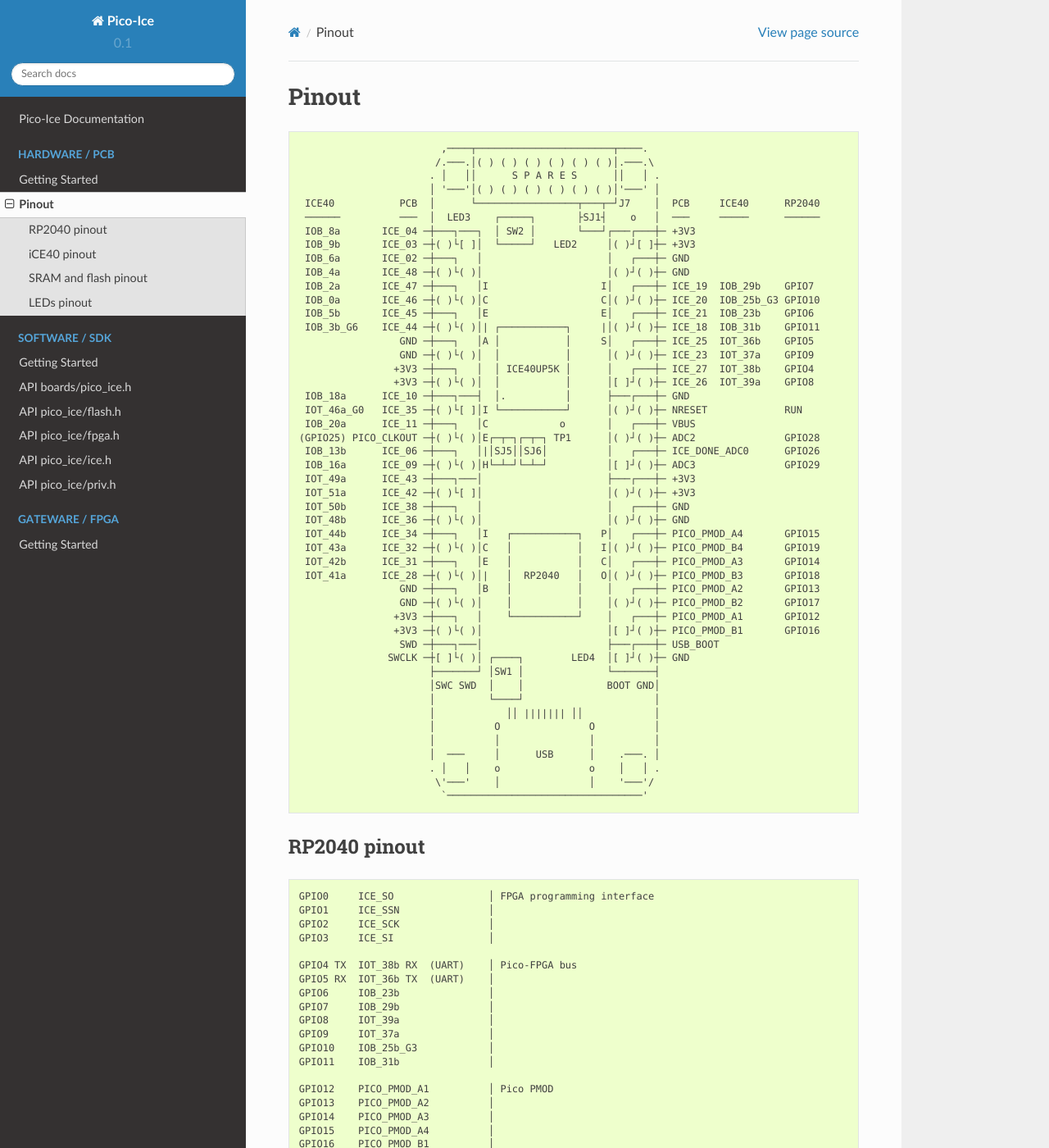
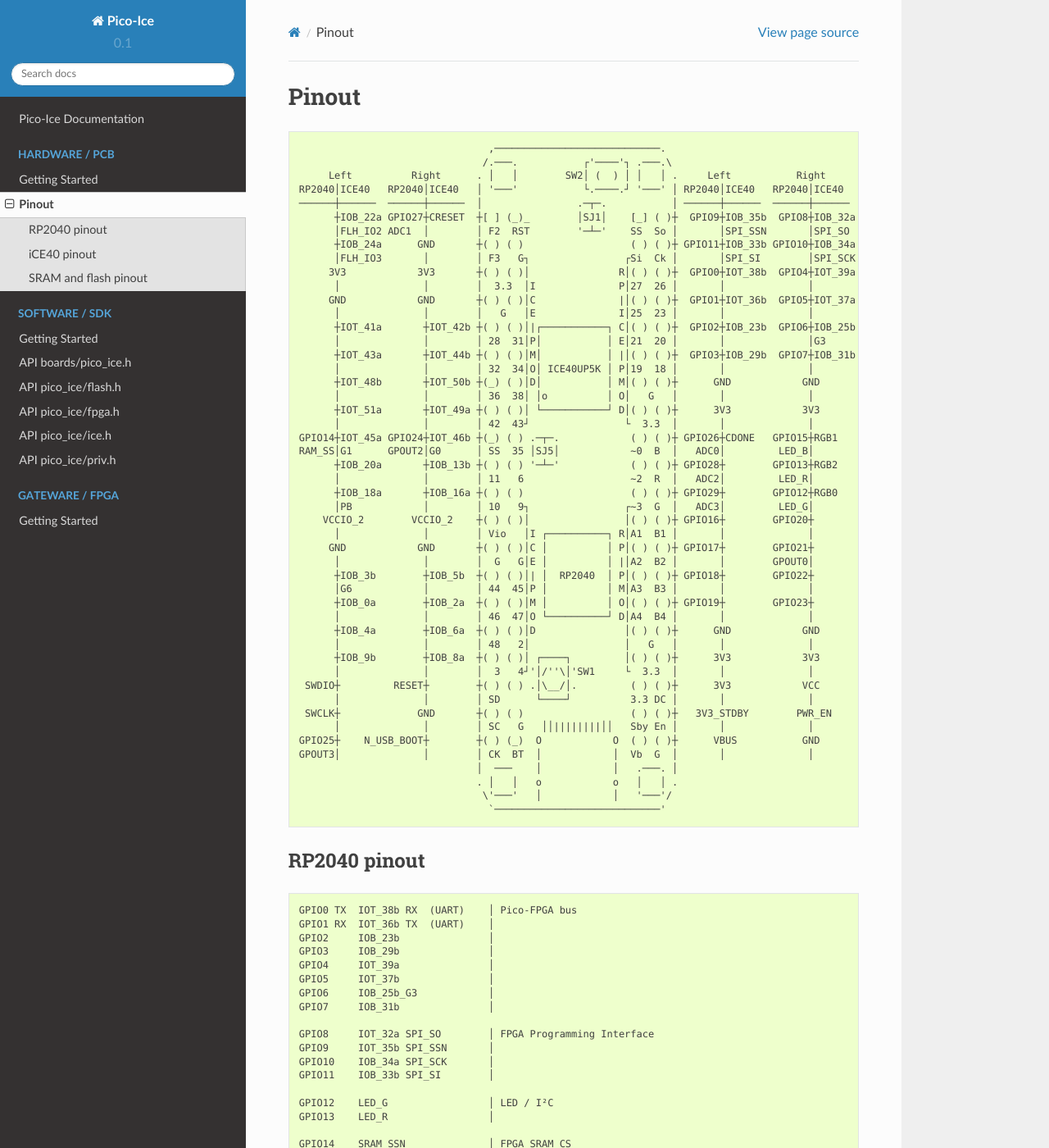
Before and after one commit to tinyvision-ai-inc/pico-ice, a Sphinx documentation site: the page built from Docs/source/hardware/pinout.rst, in a window 1280 px wide and 1400 px high. Shown: the whole window at 82% size. Built offline with Sphinx 7.4.7 and the Read the Docs theme 2.0.0, drawn with Linux system fonts in a browser that asks for light colours; some of the changed text lies outside the part shown.

Commit message:
Docs: update the pinout to the latest revision

```diff
--- a/Docs/source/hardware/pinout.rst
+++ b/Docs/source/hardware/pinout.rst
@@ -4,55 +4,55 @@
 
 .. code-block::
 
-
-                           ,────┬───────────────────────┬────.
-                          /.───.│( ) ( ) ( ) ( ) ( ) ( )│.───.\
-                         . │   ││      S P A R E S      ││   │ .
-                         │ '───'│( ) ( ) ( ) ( ) ( ) ( )│'───' │
-    ICE40           PCB  │      └─────────────────┬───┬─┘J7    │  PCB     ICE40      RP2040
-    ──────          ───  │  LED3    ┌─────┐       ├SJ1┤    o   │  ───     ─────      ──────
-    IOB_8a       ICE_04 ─┼───┐───┐  │ SW2 │       └───┘┌───┌───┼─ +3V3
-    IOB_9b       ICE_03 ─┼( )└[ ]│  └─────┘   LED2     │( )┘[ ]┼─ +3V3
-    IOB_6a       ICE_02 ─┼───┐   │                     │   ┌───┼─ GND
-    IOB_4a       ICE_48 ─┼( )└( )│                     │( )┘( )┼─ GND
-    IOB_2a       ICE_47 ─┼───┐   │I                   I│   ┌───┼─ ICE_19  IOB_29b    GPIO7
-    IOB_0a       ICE_46 ─┼( )└( )│C                   C│( )┘( )┼─ ICE_20  IOB_25b_G3 GPIO10
-    IOB_5b       ICE_45 ─┼───┐   │E                   E│   ┌───┼─ ICE_21  IOB_23b    GPIO6
-    IOB_3b_G6    ICE_44 ─┼( )└( )│| ┌───────────┐     |│( )┘( )┼─ ICE_18  IOB_31b    GPIO11
-                    GND ─┼───┐   │A │           │     S│   ┌───┼─ ICE_25  IOT_36b    GPIO5
-                    GND ─┼( )└( )│  │           │      │( )┘( )┼─ ICE_23  IOT_37a    GPIO9
-                   +3V3 ─┼───┐   │  │ ICE40UP5K │      │   ┌───┼─ ICE_27  IOT_38b    GPIO4
-                   +3V3 ─┼( )└( )│  │           │      │[ ]┘( )┼─ ICE_26  IOT_39a    GPIO8
-    IOB_18a      ICE_10 ─┼───┐───┤  │.          │      ├───┌───┼─ GND
-    IOT_46a_G0   ICE_35 ─┼( )└[ ]│I └───────────┘      │( )┘( )┼─ NRESET             RUN
-    IOB_20a      ICE_11 ─┼───┐   │C            o       │   ┌───┼─ VBUS
-   (GPIO25) PICO_CLKOUT ─┼( )└( )│E┌─┬─┐┌─┬─┐ TP1      │( )┘( )┼─ ADC2               GPIO28
-    IOB_13b      ICE_06 ─┼───┐   │|│SJ5││SJ6│          │   ┌───┼─ ICE_DONE_ADC0      GPIO26
-    IOB_16a      ICE_09 ─┼( )└( )│H└─┴─┘└─┴─┘          │[ ]┘( )┼─ ADC3               GPIO29
-    IOT_49a      ICE_43 ─┼───┐───│                     ├───┌───┼─ +3V3
-    IOT_51a      ICE_42 ─┼( )└[ ]│                     │( )┘( )┼─ +3V3
-    IOT_50b      ICE_38 ─┼───┐   │                     │   ┌───┼─ GND
-    IOT_48b      ICE_36 ─┼( )└( )│                     │( )┘( )┼─ GND
-    IOT_44b      ICE_34 ─┼───┐   │I   ┌───────────┐   P│   ┌───┼─ PICO_PMOD_A4       GPIO15
-    IOT_43a      ICE_32 ─┼( )└( )│C   │           │   I│( )┘( )┼─ PICO_PMOD_B4       GPIO19
-    IOT_42b      ICE_31 ─┼───┐   │E   │           │   C│   ┌───┼─ PICO_PMOD_A3       GPIO14
-    IOT_41a      ICE_28 ─┼( )└( )│|   │  RP2040   │   O│( )┘( )┼─ PICO_PMOD_B3       GPIO18
-                    GND ─┼───┐   │B   │           │    │   ┌───┼─ PICO_PMOD_A2       GPIO13
-                    GND ─┼( )└( )│    │           │    │( )┘( )┼─ PICO_PMOD_B2       GPIO17
-                   +3V3 ─┼───┐   │    └───────────┘    │   ┌───┼─ PICO_PMOD_A1       GPIO12
-                   +3V3 ─┼( )└( )│                     │[ ]┘( )┼─ PICO_PMOD_B1       GPIO16
-                    SWD ─┼───┐───│                     ├───┌───┼─ USB_BOOT
-                  SWCLK ─┼[ ]└( )│ ┌────┐        LED4  │[ ]┘( )┼─ GND
-                         ├───────┘ │SW1 │              └───────┤
-                         │SWC SWD  │    │              BOOT GND│
-                         │         └────┘                      │
-                         │            ││ ||||||| ││            │
-                         │          O               O          │
-                         │          │               │          │
-                         │  ───     │      USB      │    .───. │
-                         . │   │    o               o    │   │ .
-                          \'───'    │               │    '───'/
-                           `─────────────────────────────────'
+                                   ,────────────────────────────.
+                                  /.───.           ┌'────'┐ .───.\
+        Left          Right      . │   │        SW2│ (  ) │ │   │ .     Left           Right
+   RP2040│ICE40   RP2040│ICE40   │ '───'           └.────.┘ '───' │ RP2040│ICE40   RP2040│ICE40
+   ──────┼──────  ──────┼──────  │                .─┬─.           │ ──────┼──────  ──────┼──────
+         ┼IOB_22a GPIO27┼CRESET  ┼[ ] (_)_        │SJ1│    [_] ( )┼  GPIO9┼IOB_35b  GPIO8┼IOB_32a
+         │FLH_IO2 ADC1  │        │ F2  RST        '─┴─'    SS  So │       │SPI_SSN       │SPI_SO
+         ┼IOB_24a      GND       ┼( ) ( )                  ( ) ( )┼ GPIO11┼IOB_33b GPIO10┼IOB_34a
+         │FLH_IO3       │        │ F3   G┐                ┌Si  Ck │       │SPI_SI        │SPI_SCK
+        3V3            3V3       ┼( ) ( )│               R│( ) ( )┼  GPIO0┼IOT_38b  GPIO4┼IOT_39a
+         │              │        │  3.3  │I              P│27  26 │       │              │
+        GND            GND       ┼( ) ( )│C              |│( ) ( )┼  GPIO1┼IOT_36b  GPIO5┼IOT_37a
+         │              │        │   G   │E              I│25  23 │       │              │
+         ┼IOT_41a       ┼IOT_42b ┼( ) ( )│|┌───────────┐ C│( ) ( )┼  GPIO2┼IOB_23b  GPIO6┼IOB_25b
+         │              │        │ 28  31│P│           │ E│21  20 │       │              │G3
+         ┼IOT_43a       ┼IOT_44b ┼( ) ( )│M│           │ |│( ) ( )┼  GPIO3┼IOB_29b  GPIO7┼IOB_31b
+         │              │        │ 32  34│O│ ICE40UP5K │ P│19  18 │       │              │
+         ┼IOT_48b       ┼IOT_50b ┼(_) ( )│D│           │ M│( ) ( )┼      GND            GND
+         │              │        │ 36  38│ │o          │ O│   G   │       │              │
+         ┼IOT_51a       ┼IOT_49a ┼( ) ( )│ └───────────┘ D│( ) ( )┼      3V3            3V3
+         │              │        │ 42  43┘                └  3.3  │       │              │
+   GPIO14┼IOT_45a GPIO24┼IOT_46b ┼(_) ( ) .─┬─.            ( ) ( )┼ GPIO26┼CDONE   GPIO15┼RGB1
+   RAM_SS│G1      GPOUT2│G0      │ SS  35 │SJ5│            ~0  B  │   ADC0│         LED_B│
+         ┼IOB_20a       ┼IOB_13b ┼( ) ( ) '─┴─'            ( ) ( )┼ GPIO28┼        GPIO13┼RGB2
+         │              │        │ 11   6                  ~2  R  │   ADC2│         LED_R│
+         ┼IOB_18a       ┼IOB_16a ┼( ) ( )                  ( ) ( )┼ GPIO29┼        GPIO12┼RGB0
+         │PB            │        │ 10   9┐                ┌~3  G  │   ADC3│         LED_G│
+       VCCIO_2        VCCIO_2    ┼( ) ( )│                │( ) ( )┼ GPIO16┼        GPIO20┼
+         │              │        │ Vio   │I ┌──────────┐ R│A1  B1 │       │              │
+        GND            GND       ┼( ) ( )│C │          │ P│( ) ( )┼ GPIO17┼        GPIO21┼
+         │              │        │  G   G│E │          │ |│A2  B2 │       │        GPOUT0│
+         ┼IOB_3b        ┼IOB_5b  ┼( ) ( )│| │  RP2040  │ P│( ) ( )┼ GPIO18┼        GPIO22┼
+         │G6            │        │ 44  45│P │          │ M│A3  B3 │       │              │
+         ┼IOB_0a        ┼IOB_2a  ┼( ) ( )│M │          │ O│( ) ( )┼ GPIO19┼        GPIO23┼
+         │              │        │ 46  47│O └──────────┘ D│A4  B4 │       │              │
+         ┼IOB_4a        ┼IOB_6a  ┼( ) ( )│D               │( ) ( )┼      GND            GND
+         │              │        │ 48   2│                │   G   │       │              │
+         ┼IOB_9b        ┼IOB_8a  ┼( ) ( )│ ┌────┐         │( ) ( )┼      3V3            3V3
+         │              │        │  3   4┘'│/''\│'SW1     └  3.3  │       │              │
+    SWDIO┼         RESET┼        ┼( ) ( ) .│\__/│.         ( ) ( )┼      3V3            VCC
+         │              │        │ SD      └────┘          3.3 DC │       │              │
+    SWCLK┼             GND       ┼( ) ( )                  ( ) ( )┼   3V3_STDBY        PWR_EN
+         │              │        │ SC   G   ││||||||||││   Sby En │       │              │
+   GPIO25┼    N_USB_BOOT┼        ┼( ) (_)  O            O  ( ) ( )┼      VBUS           GND
+   GPOUT3│              │        │ CK  BT  │            │  Vb  G  │       │              │
+                                 │  ───    │            │   .───. │
+                                 . │   │   o            o   │   │ .
+                                  \'───'   │            │   '───'/
+                                   `────────────────────────────'
 
 
 RP2040 pinout
@@ -60,44 +60,43 @@
 
 .. code-block::
 
-   GPIO0     ICE_SO                │ FPGA programming interface
-   GPIO1     ICE_SSN               │
-   GPIO2     ICE_SCK               │
-   GPIO3     ICE_SI                │
+   GPIO0 TX  IOT_38b RX  (UART)    │ Pico-FPGA bus
+   GPIO1 RX  IOT_36b TX  (UART)    │
+   GPIO2     IOB_23b               │
+   GPIO3     IOB_29b               │
+   GPIO4     IOT_39a               │
+   GPIO5     IOT_37b               │
+   GPIO6     IOB_25b_G3            │
+   GPIO7     IOB_31b               │
 
-   GPIO4 TX  IOT_38b RX  (UART)    │ Pico-FPGA bus
-   GPIO5 RX  IOT_36b TX  (UART)    │
-   GPIO6     IOB_23b               │
-   GPIO7     IOB_29b               │
-   GPIO8     IOT_39a               │
-   GPIO9     IOT_37a               │
-   GPIO10    IOB_25b_G3            │
-   GPIO11    IOB_31b               │
+   GPIO8     IOT_32a SPI_SO        │ FPGA Programming Interface
+   GPIO9     IOT_35b SPI_SSN       │
+   GPIO10    IOB_34a SPI_SCK       │
+   GPIO11    IOB_33b SPI_SI        │
 
-   GPIO12    PICO_PMOD_A1          │ Pico PMOD
-   GPIO13    PICO_PMOD_A2          │
-   GPIO14    PICO_PMOD_A3          │
-   GPIO15    PICO_PMOD_A4          │
-   GPIO16    PICO_PMOD_B1          │
-   GPIO17    PICO_PMOD_B2          │
-   GPIO18    PICO_PMOD_B3          │
-   GPIO19    PICO_PMOD_B4          │
+   GPIO12    LED_G                 │ LED / I²C
+   GPIO13    LED_R                 │
 
-   GPIO20    SRAM_SSN              │ CS of the FPGA SRAM chip
+   GPIO14    SRAM_SSN              │ FPGA SRAM CS
 
-   GPIO21    IOT_46b_G0            │ ICE_CLK (FPGA Clock)
+   GPIO15    LED_B                 │ LED
 
-   GPIO22    PICO_LED_R            │ LED
-   GPIO23    PICO_LED_G            │
-   GPIO24    PICO_LED_B            │
+   GPIO16    PICO_PMOD_A1          │ PICO_PMOD
+   GPIO17    PICO_PMOD_A2          │
+   GPIO18    PICO_PMOD_A3          │
+   GPIO19    PICO_PMOD_A4          │
+   GPIO20    PICO_PMOD_B1          │
+   GPIO21    PICO_PMOD_B2          │
+   GPIO22    PICO_PMOD_B3          │
+   GPIO23    PICO_PMOD_B4          │
 
-   GPIO25    PICO_CLKOUT           │ clock PMOD
+   GPIO24    ICE_CLK               │ FPGA Clock
 
-   GPIO26    ADC0/CDONE            │ ADC PMOD / ICE_DONE (FPGA status pin)
+   GPIO25    PICO_CLKOUT           │ Clock to Header
 
-   GPIO27    ADC1/CRESET           │ ADC PMOD / ICE_RSTn (FPGA nreset pin)
-
-   GPIO28    ADC2                  │ extra ADCs pins
+   GPIO26    ADC0 CDONE            │ ADC / FPGA System
+   GPIO27    ADC1 CRESET           │
+   GPIO28    ADC2 PB               │
    GPIO29    ADC3                  │
 
    QSPI_SS    QSPI_SS              │ PICO flash
@@ -116,57 +115,57 @@
 
 .. code-block::
 
-   IOB_0a     ICE_PMOD_A_B3        │ ICE PMOD A
-   IOB_2a     ICE_PMOD_A_A3        │
-   IOB_3b_G6  ICE_PMOD_A_B4        │
-   IOB_4a     ICE_PMOD_A_B2        │
-   IOB_5b     ICE_PMOD_A_A4        │
-   IOB_6a     ICE_PMOD_A_A2        │
-   IOB_8a     ICE_PMOD_A_A1        │
-   IOB_9b     ICE_PMOD_A_B1        │
+   IOB_0a     ICE_46               │ iCE PMOD
+   IOB_2a     ICE_47               │
+   IOB_3b_G6  ICE_44               │
+   IOB_4a     ICE_48               │
+   IOB_5b     ICE_45               │
+   IOB_6a     ICE_2                │
+   IOB_8a     ICE_4                │
+   IOB_9b     ICE_3                │
 
-   IOB_13b    ICE_PMOD_H_5         │ ICE PMOD H
-   IOB_16a    ICE_PMOD_H_6         │
-   IOB_18a    ICE_PMOD_H_1         │
-   IOB_20a    ICE_PMOD_H_3         │
+   IOB_13b    ICE_6                │ iCE Misc
+   IOB_16a    ICE_9                │
+   IOB_18a    ICE_10 PB            │
+   IOB_20a    ICE_11               │
 
-   IOB_22a    ICE_FLASH_IO2        │ FPGA flash and SRAM
+   IOB_22a    ICE_FLASH_IO2        │ iCE Flash
 
-   IOB_23b    ICE_PMOD_S_A3/GPIO6  │ ICE PMOD S
+   IOB_23b    ICE_21 GPIO2         │ iCE-Pico PMOD
 
-   IOB_24a    ICE_FLASH_IO3        │ FPGA flash and SRAM
+   IOB_24a    ICE_FLASH_IO3        │ iCE Flash
 
-   IOB_25b_G3 ICE_PMOD_S_B4/GPIO10 │ ICE PMOD S
-   IOB_29b    ICE_PMOD_S_A4/GPIO7  │
-   IOB_31b    ICE_PMOD_S_B3/GPIO11 │
+   IOB_25b_G3 ICE_20 GPIO6         │ iCE-Pico PMOD
+   IOB_29b    ICE_19 GPIO3         │
+   IOB_31b    ICE_18 GPIO7         │
 
-   IOB_32a    ICE_SO               │ FPGA flash and SRAM
+   IOB_32a    ICE_SO               │ FPGA Programming Interface
    IOB_33b    ICE_SI               │
    IOB_34a    ICE_SCK              │
    IOB_35b    ICE_SSN              │
 
-   IOT_36b    ICE_PMOD_S_A2/GPIO5  │ ICE PMOD S
-   IOT_37a    ICE_PMOD_S_B2/GPIO9  │
-   IOT_38b    ICE_PMOD_S_A1/GPIO4  │
-   IOT_39a    ICE_PMOD_S_B1/GPIO8  │
+   IOT_36b    ICE_25 GPIO1         │ iCE-Pico PMOD
+   IOT_37a    ICE_23 GPIO5         │
+   IOT_38b    ICE_27 GPIO0         │
+   IOT_39a    ICE_26 GPIO4         │
 
-   IOT_41a    ICE_PMOD_B_B4        │ ICE PMOD B
-   IOT_42b    ICE_PMOD_B_A4        │
-   IOT_43a    ICE_PMOD_B_B3        │
-   IOT_44b    ICE_PMOD_B_A3        │
+   IOT_41a    ICE_28               │ iCE PMOD
+   IOT_42b    ICE_31               │
+   IOT_43a    ICE_32               │
+   IOT_44b    ICE_34               │
 
-   IOT_45a_G1 SRAM_SSN             │ FPGA flash and SRAM
+   IOT_45a_G1 SRAM_SSN             │ FPGA SRAM CS
 
-   IOT_46a_G0 ICE_PMOD_H_2         │ ICE PMOD H
+   IOT_46a_G0 ICE_35_G0            │ iCE Misc
 
-   IOT_48b    ICE_PMOD_B_B2        │ ICE PMOD B
-   IOT_49a    ICE_PMOD_B_A1        │
-   IOT_50b    ICE_PMOD_B_A2        │
-   IOT_51a    ICE_PMOD_B_B1        │
+   IOT_48b    ICE_36               │ iCE PMOD
+   IOT_49a    ICE_43               │
+   IOT_50b    ICE_38               │
+   IOT_51a    ICE_42               │
 
-   RGB2       ICE_LED_R            │ ICE LEDs
-   RGB0       ICE_LED_G            │
-   RGB1       ICE_LED_B            │
+   RGB2       LED_R                │ iCE LEDs
+   RGB0       LED_G                │
+   RGB1       LED_B                │
 
 
 SRAM and flash pinout
@@ -174,37 +173,23 @@
 
 .. code-block::
 
-   IOB_34a    ICE_SCK              │ FPGA flash
+   IOB_34a    ICE_SCK              │ iCE Flash
    IOB_35b    ICE_SSN              │
    IOB_32a    ICE_SO               │
    IOB_33b    ICE_SI               │
    IOB_22a    ICE_FLASH_IO2        │
    IOB_24a    ICE_FLASH_IO3        │
 
-   IOB_34a    ICE_SCK              │ FPGA SRAM
+   IOB_34a    ICE_SCK              │ iCE SRAM
    IOT_45a_G1 SRAM_SSN             │
    IOB_32a    ICE_SO               │
    IOB_33b    ICE_SI               │
    IOB_22a    ICE_FLASH_IO2        │
    IOB_24a    ICE_FLASH_IO3        │
 
-   QSPI_SS    QSPI_SS              │ PICO flash
-   QSPI_SCLK  QSPI_SCLK            │
-   QSPI_SD0   QSPI_SD0             │
-   QSPI_SD1   QSPI_SD1             │
-   QSPI_SD2   QSPI_SD2             │
-   QSPI_SD3   QSPI_SD3             │
-
-
-LEDs pinout
------------
-
-.. code-block::
-
-   GPIO22     PICO_LED_R           │ Pico LEDs
-   GPIO23     PICO_LED_G           │
-   GPIO24     PICO_LED_B           │
-
-   RGB2       ICE_LED_R            │ ICE LEDs
-   RGB0       ICE_LED_G            │
-   RGB1       ICE_LED_B            │
+   QSPI_SS                         │ Pico Flash
+   QSPI_SCLK                       │
+   QSPI_SD0                        │
+   QSPI_SD1                        │
+   QSPI_SD2                        │
+   QSPI_SD3                        │
```
